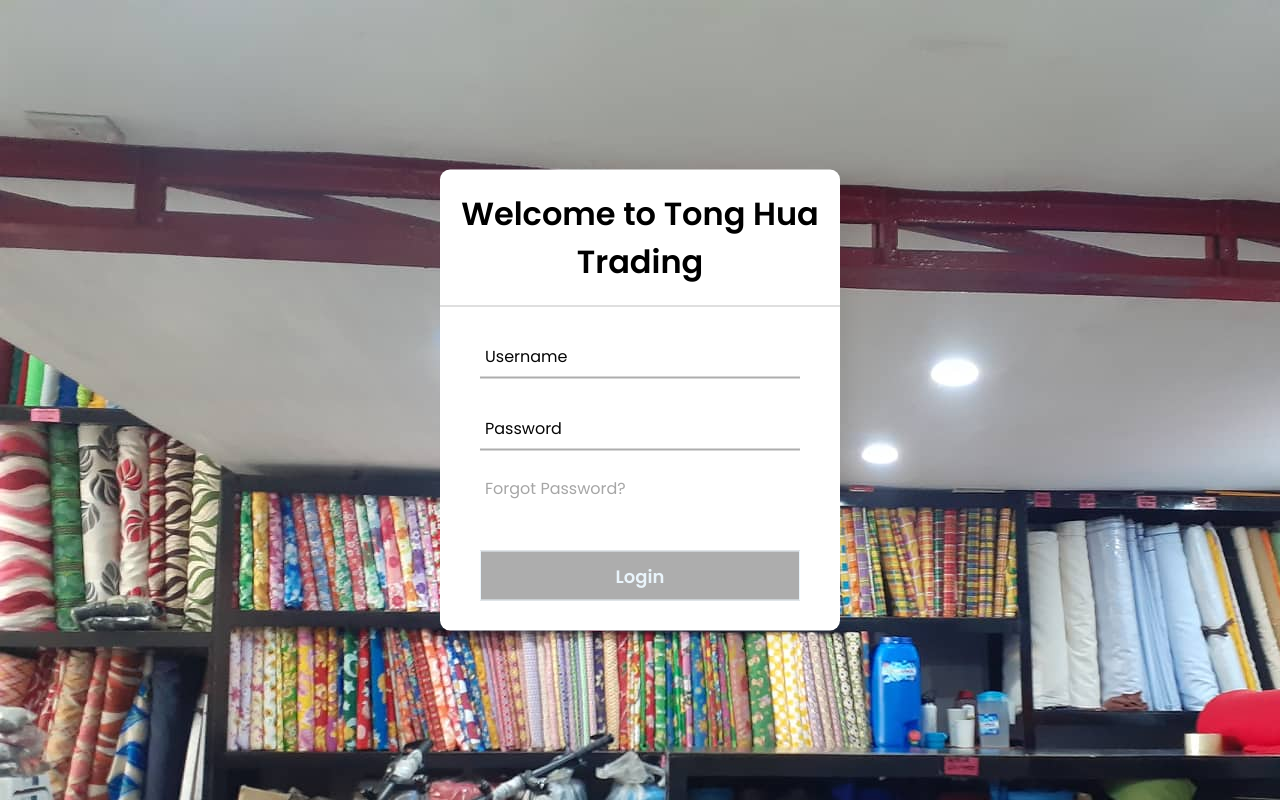
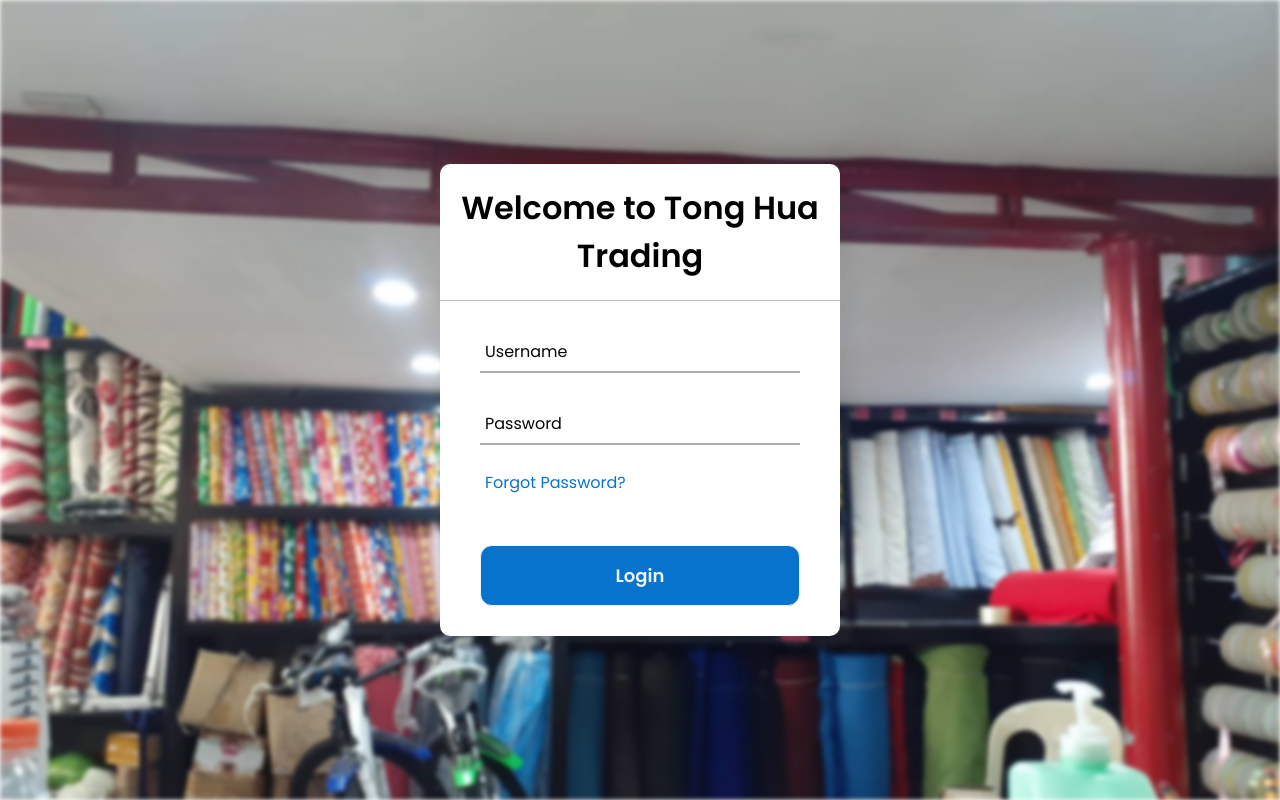
Before and after one commit to AteBoy/New_Tong_Hua_FMS, a PHP site: page /Login_Page.html in a window 1280 px wide. Run offline with PHP 8.4, Linux system fonts and the light colour scheme.

Commit message:
Cleaned and Modified Login

```diff
--- a/Login_Page.html
+++ b/Login_Page.html
@@ -8,6 +8,8 @@
 	</head>
 
 	<body>
+		<div class="body-image"></div>
+
 		<div class = "center">
 			<h1> Welcome to Tong Hua Trading </h1>
 			<form method="post">
--- a/style/login.css
+++ b/style/login.css
@@ -5,12 +5,20 @@
   box-sizing: border-box;
   font-family: "Poppins", sans-serif;
 }
-body{
+body {
     margin: 0;
     padding: 0;
-  background-image: url("tonghua3.jpg");
     height: 100vh;
     overflow: hidden;
+
+}
+.body-image {
+    background-image: url("tonghua3.jpg");
+    filter: blur(2px);
+    -webkit-filter: blur(2px);
+    height: 100%;
+    background-repeat: no-repeat;
+    background-size: cover;
 }
 .center{
   position: absolute;
@@ -22,7 +30,7 @@ body{
   border-radius: 10px;
   box-shadow: 10px 10px 15px rgba(0,0,0,0.05);
 }
-.center h1{
+.center h1 {
   text-align: center;
   padding: 20px 0;
   border-bottom: 1px solid silver;
@@ -30,6 +38,7 @@ body{
 .center form{
   padding: 0 40px;
   box-sizing: border-box;
+
 }
 form .txt_field{
   position: relative;
@@ -74,25 +83,27 @@ form .txt_field{
 .txt_field input:valid ~ span::before{
   width: 100%;
 }
-.pass{
+.pass {
     margin: -5px 0 20px 5px;
-  color: #a6a6a6;
+    color: #0873cc;
     cursor: pointer;
 }
 .pass:hover{
   text-decoration: underline;
 }
-input[type="submit"]{
+input[type="submit"] {
     width: 100%;
-  height: 50px;
+    align: center;
+    padding: 16px 20px;
     border: 1px solid;
-  background: #adadad;
+    background: #0873cc;
     font-size: 18px;
     color: #e9f4fb;
     font-weight: 700;
     cursor: pointer;
     outline: none;
     margin: 30px 0;
+    border-radius: 12px;
 }
 input[type="submit"]:hover{
   border-color:  #060606;
@@ -154,14 +165,15 @@ input[type="submit"]:hover{
   padding: 2px 16px;
   background-color: deepskyblue;
   color: white;
-  text-align: center;
+  text-align: justify;
 }
 
-.modal-body {padding: 2px 16px;}
+.modal-body {
+  padding: 2px 16px;
+}
 
 .modal-footer {
-  padding: 2px 16px;
-  background-color: deepskyblue;
+  padding: 1px 16px;
   color: white;
 }
 .container {
@@ -177,16 +189,17 @@ input[type="submit"]:hover{
   border: none;
   background: #f1f1f1;
 }
-#admin_key[type=text]:focus, #new_pass[type=text]:focus{
+#admin_key[type=text]:focus, #new_pass[type=password]:focus{
   background-color: #ddd;
   outline: none;
 }
+
 .reset_btn {
     background-color: #04AA6D;
-  color: white;
     padding: 16px 20px;
     margin: 8px 0;
-  border: none;
+    border: 2px #075ca3;
+    border-radius: 12px;
     cursor: pointer;
     width: 100%;
     opacity: 0.9;
```
Lines whose indentation alone changed are shown as unchanged.
